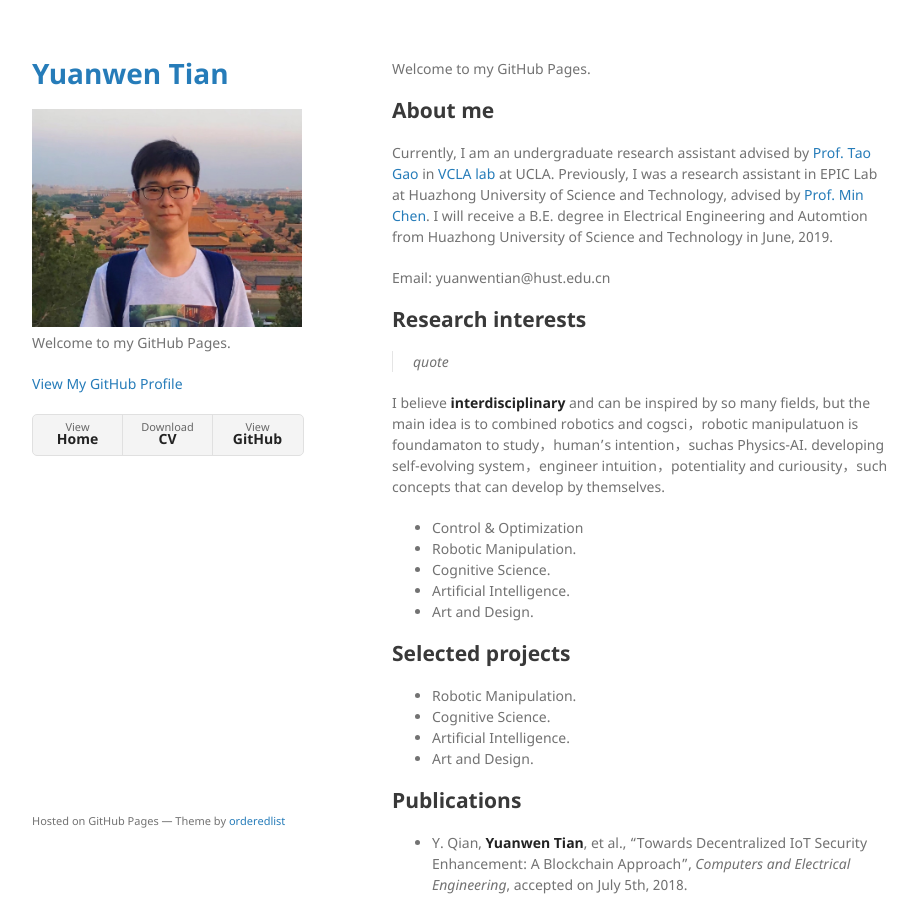
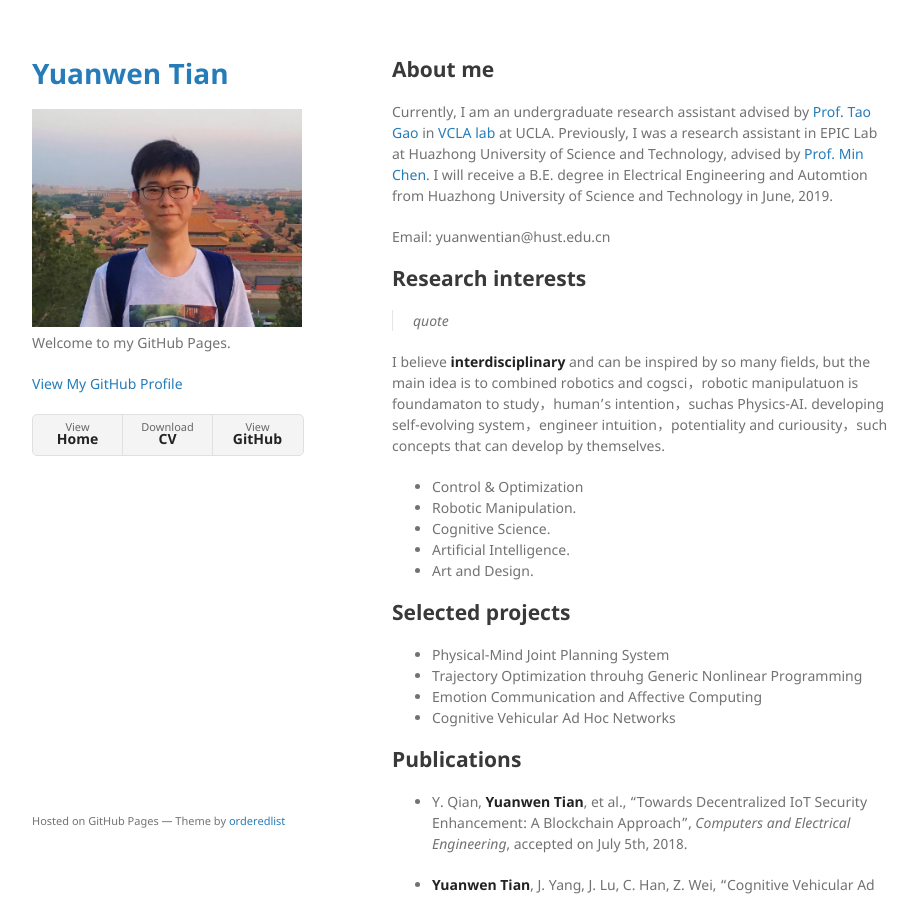
Before and after one commit to yuanwentian/yuanwentian.github.io, a Jekyll site: the page built from index.md, in a window 1280 px wide and 900 px high. Shown: the whole window, without its empty margins (178-1095 px from the left). Built offline with Jekyll 4.4.1, drawn with Linux system fonts in a browser that asks for light colours; our own code applies the rules of GitHub Pages for plain Markdown files.

Commit message:
modify index.md

```diff
--- a/index.md
+++ b/index.md
@@ -1,9 +1,6 @@
 ---
 layout: default
 ---
-
-Welcome to my GitHub Pages.
-
 
 ## About me
 
@@ -31,10 +28,11 @@ combined robotics and cogsci，robotic manipulatuon is foundamaton to study，hu
 
 ## Selected projects
 
-*   Robotic Manipulation.
-*   Cognitive Science.
-*   Artificial Intelligence.
-*   Art and Design.
+*   Physical-Mind Joint Planning System
+*   Trajectory Optimization throuhg Generic Nonlinear Programming
+*   Emotion Communication and Affective Computing
+*   Cognitive Vehicular Ad Hoc Networks
+
 
 ## Publications
 
```
